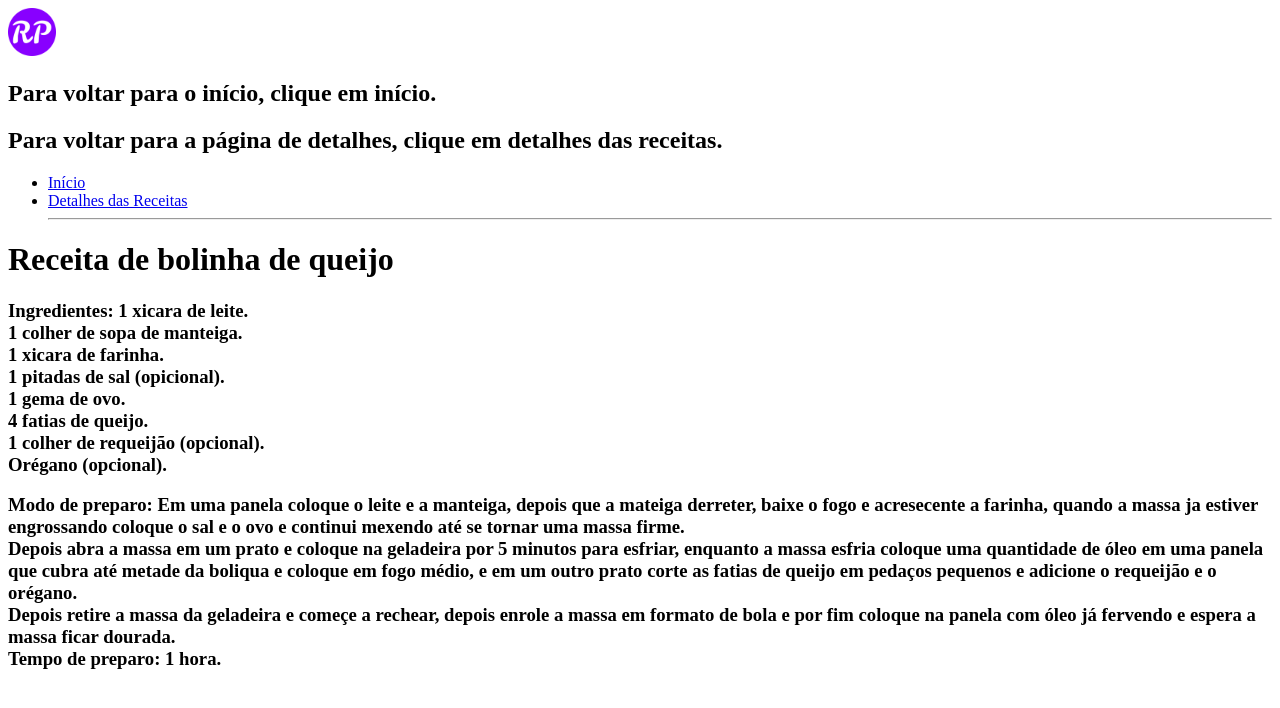
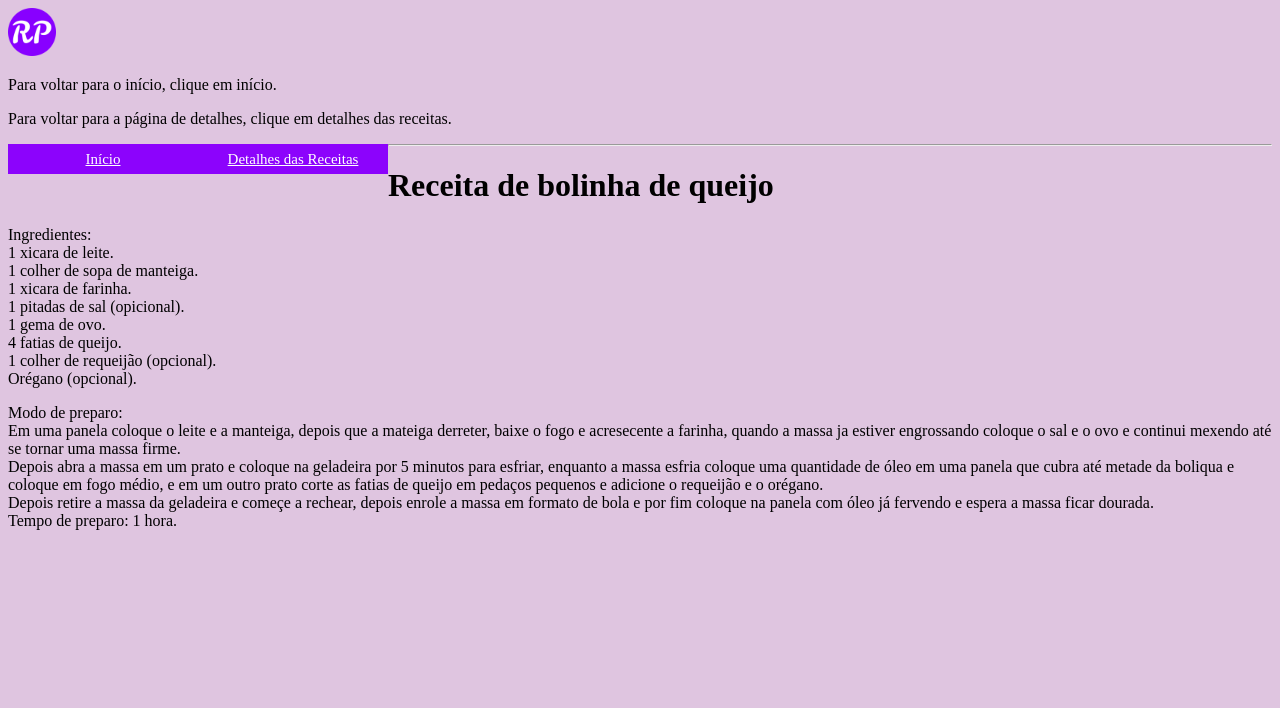
Before and after one commit to AnaRiqueleGeraldoBarroso/Desenvolvimntodeweb, a plain HTML site: page receita4.html in a window 1280 px wide. Drawn offline with Linux system fonts and the light colour scheme.

Commit message:
Update receita4.html

```diff
--- a/receita4.html
+++ b/receita4.html
@@ -7,13 +7,14 @@
     <meta name="viewport" content="width=device-width, initial-scale=1.0">
     <link rel="shortcut icon" href="foto1.ico" type="image/x-icon">
     <title>Receitas Práticas</title>
+    <link rel="stylesheet" type="text/css" href="mystyle.css">
 </head>
 
 <body>
     <header id="detalhes">
         <img src="foto1.ico" alt="Logo do site">
-        <h2>Para voltar para o início, clique em início.</h2>
-        <h2>Para voltar para a página de detalhes, clique em detalhes das receitas.</h2>
+        <p>Para voltar para o início, clique em início.</p>
+        <p>Para voltar para a página de detalhes, clique em detalhes das receitas.</p>
     </header>
     <nav>
         <ul>
@@ -24,11 +25,13 @@
         </ul>
     </nav>
     <h1>Receita de bolinha de queijo</h1>
-    <h3>Ingredientes: 1 xicara de leite. <br> 1 colher de sopa de manteiga. <br> 1 xicara de farinha.<br> 1 pitadas de
+    <ul>
+    				Ingredientes: <br>
+    				1 xicara de leite. <br> 1 colher de sopa de manteiga. <br> 1 xicara de farinha.<br> 1 pitadas de
         sal (opicional). <br> 1 gema de ovo. <br> 4 fatias de queijo. <br> 1 colher de requeijão (opcional). <br>
-        Orégano (opcional).</h3>
-    <h3>
-        Modo de preparo: Em uma panela coloque o leite e a manteiga, depois que a mateiga derreter, baixe o fogo e
+        Orégano (opcional).</ul>
+    <p>
+        Modo de preparo: <br> Em uma panela coloque o leite e a manteiga, depois que a mateiga derreter, baixe o fogo e
         acresecente a farinha, quando a massa ja estiver engrossando coloque o sal e o ovo e continui mexendo até
         se tornar uma massa firme. <br> Depois abra a massa em um prato e coloque na geladeira por 5 minutos para
         esfriar, enquanto a
@@ -39,7 +42,7 @@
         já fervendo e
         espera a massa ficar dourada.<br>
         Tempo de preparo: 1 hora.
-    </h3>
+    </p>
 </body>
 
 </html>
```
